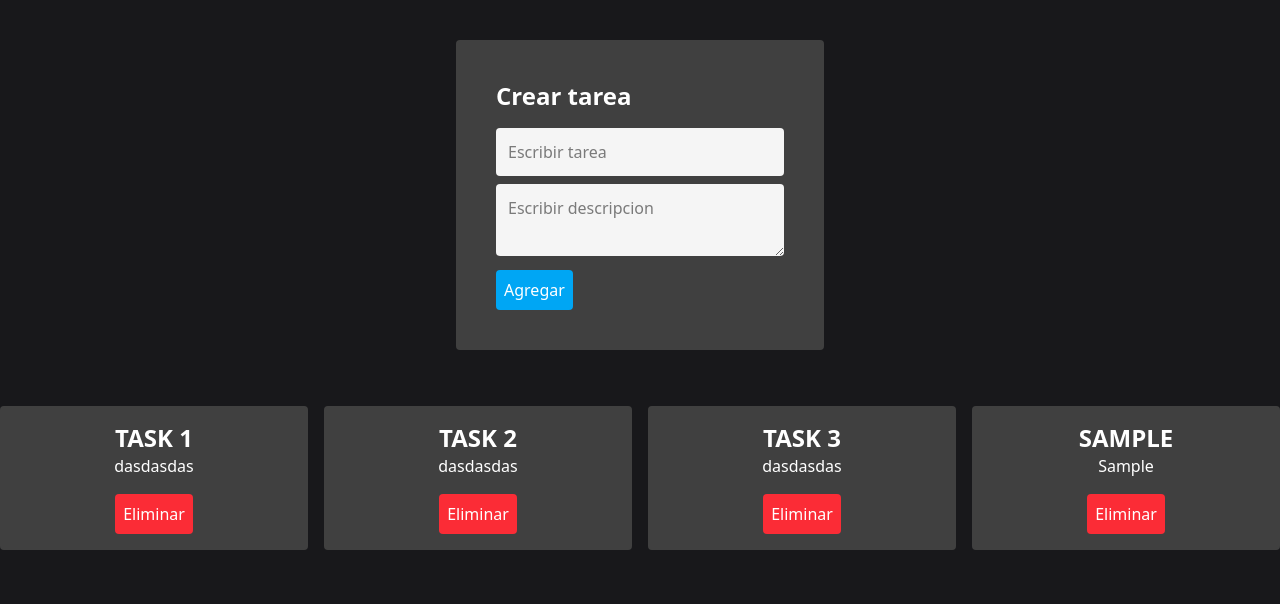
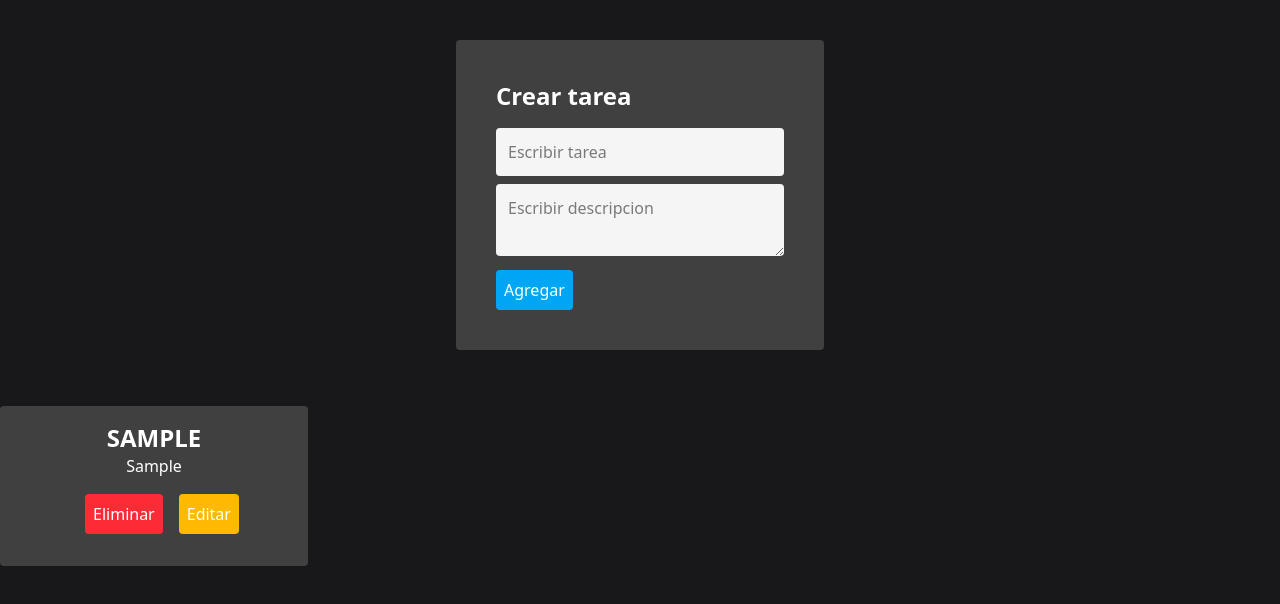
Before and after one commit to jlemes1/react-tasks-app, a React (Vite) app: page / in a window 1280 px wide. Both pictures are taken after typing "Sample", "Sample" into the empty fields and a click on the button "Agregar". Shown: the top 604 px of the page. Built offline with nearby package versions, Linux system fonts and the light colour scheme.

Commit message:
Add update task

```diff
--- a/src/App.jsx
+++ b/src/App.jsx
@@ -25,11 +25,25 @@ function TaskManager() {
     setTasks(tasks.filter((task) => task.id !== taskId));
   }
 
+  function editTask(taskId, updatedTask) {
+    setTasks(
+      tasks.map((task) =>
+        task.id === taskId
+          ? {
+              ...task,
+              title: updatedTask.title,
+              description: updatedTask.description,
+            }
+          : task,
+      ),
+    );
+  }
+
   return (
     <main className='bg-zinc-900 h-screen'>
       <div className='container mx-auto'>
         <TaskForm createTask={createTask} />
-        <TaskList tasks={tasks} deleteTask={deleteTask} />
+        <TaskList tasks={tasks} deleteTask={deleteTask} editTask={editTask} />
       </div>
     </main>
   );
--- /dev/null
+++ b/src/components/ModalCard.jsx
@@ -0,0 +1,66 @@
+import { useState } from 'react';
+
+function ModalCard({ task, onEdit }) {
+  const [isopen, setIsopen] = useState(false);
+  const [editedTask, setEditedTask] = useState({
+    title: task.title,
+    description: task.description,
+  });
+
+  const handleSubmit = () => {
+    onEdit(task.id, editedTask);
+    setIsopen(false);
+  };
+
+  return (
+    <>
+      <button
+        className='bg-amber-400 p-2 rounded-sm text-white hover:bg-amber-300 cursor-pointer'
+        onClick={() => setIsopen(true)}
+      >
+        Editar
+      </button>
+      {isopen && (
+        <div className='fixed inset-0 bg-opacity-30 backdrop-blur-sm flex justify-center items-center'>
+          <div className='bg-neutral-700 p-5 rounded flex flex-col justify-center items-center gap-5'>
+            <div>
+              <input
+                className='w-full p-3 mb-2 bg-neutral-100 text-neutral-400 rounded-sm'
+                placeholder='Escribir tarea'
+                value={editedTask.title}
+                onChange={(e) =>
+                  setEditedTask({ ...editedTask, title: e.target.value })
+                }
+              />
+              <textarea
+                className='w-full p-3 mb-2 bg-neutral-100 text-neutral-400 rounded-sm'
+                placeholder='Escribir descripcion'
+                value={editedTask.description}
+                onChange={(e) =>
+                  setEditedTask({ ...editedTask, description: e.target.value })
+                }
+              ></textarea>
+            </div>
+            <div>
+              <button
+                className='bg-green-500 p-2 rounded-sm text-white hover:bg-green-400 cursor-pointer'
+                onClick={handleSubmit}
+              >
+                Guardar
+              </button>
+
+              <button
+                className='bg-red-500 rounded-sm text-white m-4 p-2 hover:bg-red-400 cursor-pointer'
+                onClick={() => setIsopen(false)}
+              >
+                Cerrar
+              </button>
+            </div>
+          </div>
+        </div>
+      )}
+    </>
+  );
+}
+
+export default ModalCard;
--- a/src/components/TaskCard.jsx
+++ b/src/components/TaskCard.jsx
@@ -1,14 +1,17 @@
-function TaskCard({ task, deleteTask }) {
+import ModalCard from './ModalCard';
+
+function TaskCard({ task, deleteTask, editTask }) {
   return (
     <div className='bg-neutral-700 text-white rounded-sm p-4 text-center'>
       <h1 className='text-2xl font-bold uppercase'>{task.title}</h1>
       <p className='text-md'>{task.description}</p>
       <button
-        className='bg-red-500 p-2 rounded-sm mt-4 hover:bg-red-400 cursor-pointer'
+        className='bg-red-500 p-2 rounded-sm m-4 hover:bg-red-400 cursor-pointer'
         onClick={() => deleteTask(task.id)}
       >
-        Eliminar{' '}
+        Eliminar
       </button>
+      <ModalCard task={task} onEdit={editTask} />
     </div>
   );
 }
--- a/src/components/TaskList.jsx
+++ b/src/components/TaskList.jsx
@@ -1,6 +1,6 @@
 import TaskCard from './TaskCard';
 
-function TaskList({ tasks, deleteTask }) {
+function TaskList({ tasks, deleteTask, editTask }) {
   if (tasks.length === 0) {
     return (
       <h1 className='text-4xl font-bold text-white text-center'>
@@ -12,7 +12,12 @@ function TaskList({ tasks, deleteTask }) {
   return (
     <div className='grid grid-cols-4 gap-4'>
       {tasks.map((task) => (
-        <TaskCard key={task.id} task={task} deleteTask={deleteTask} />
+        <TaskCard
+          key={task.id}
+          task={task}
+          deleteTask={deleteTask}
+          editTask={editTask}
+        />
       ))}
     </div>
   );
--- a/src/data/tasks.js
+++ b/src/data/tasks.js
@@ -1,17 +1,17 @@
-export const tasks = [
-  {
-    id: 1,
-    title: 'task 1',
-    description: 'dasdasdas',
-  },
-  {
-    id: 2,
-    title: 'task 2',
-    description: 'dasdasdas',
-  },
-  {
-    id: 3,
-    title: 'task 3',
-    description: 'dasdasdas',
-  },
-];
+export const tasks = [];
+
+// {
+//     id: 1,
+//     title: 'task 1',
+//     description: 'dasdasdas',
+//   },
+//   {
+//     id: 2,
+//     title: 'task 2',
+//     description: 'dasdasdas',
+//   },
+//   {
+//     id: 3,
+//     title: 'task 3',
+//     description: 'dasdasdas',
+//   },
```
